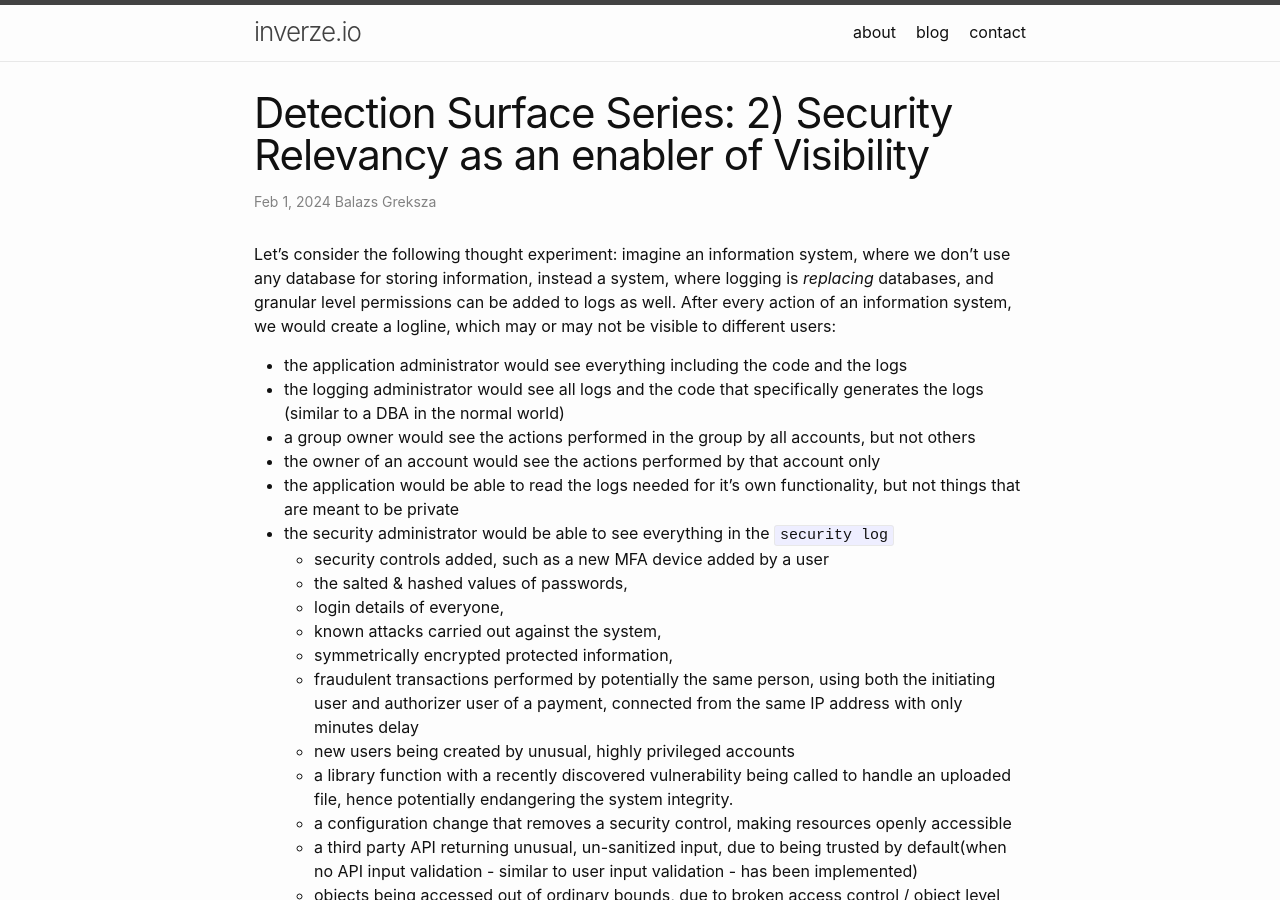
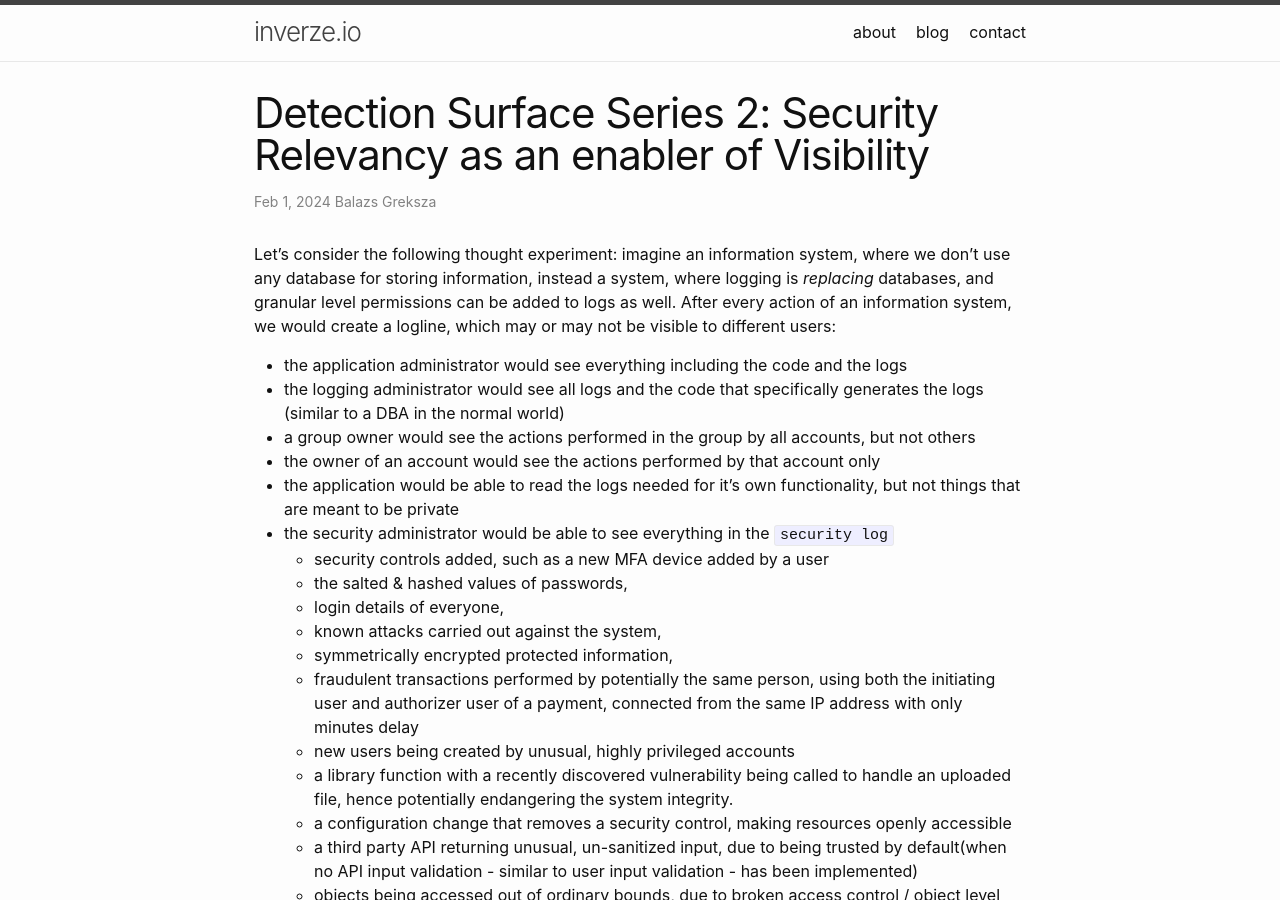
Before and after one commit to inverzeio/blog, a Jekyll site: the page built from _posts/2024-02-09-Detection-Surface-Series-Security-Relevancy.MD, in a window 1280 px wide and 900 px high. Built offline with Jekyll 4.4.1, drawn with Linux system fonts in a browser that asks for light colours; nearby versions of some CDN libraries; comment, search, counter and statistics services are not loaded.

```diff
--- a/_posts/2024-02-09-Detection-Surface-Series-Security-Relevancy.MD
+++ b/_posts/2024-02-09-Detection-Surface-Series-Security-Relevancy.MD
@@ -1,6 +1,6 @@
 ---
 layout: post
-title:  "Detection Surface Series: 2) Security Relevancy as an enabler of Visibility"
+title:  "Detection Surface Series 2: Security Relevancy as an enabler of Visibility"
 author: Balazs Greksza
 date:   2024-02-01 19:00:00 +0200
 categories: detectionengineering, logging
```
